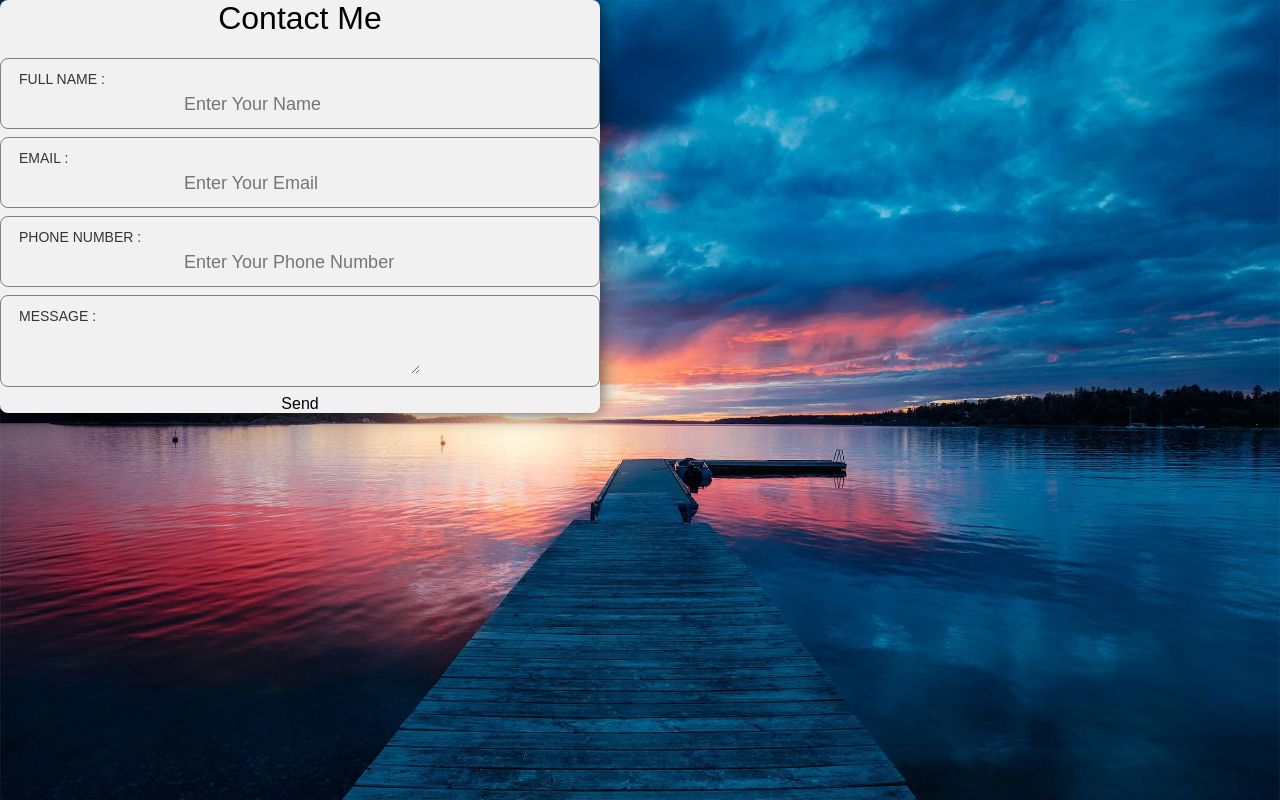
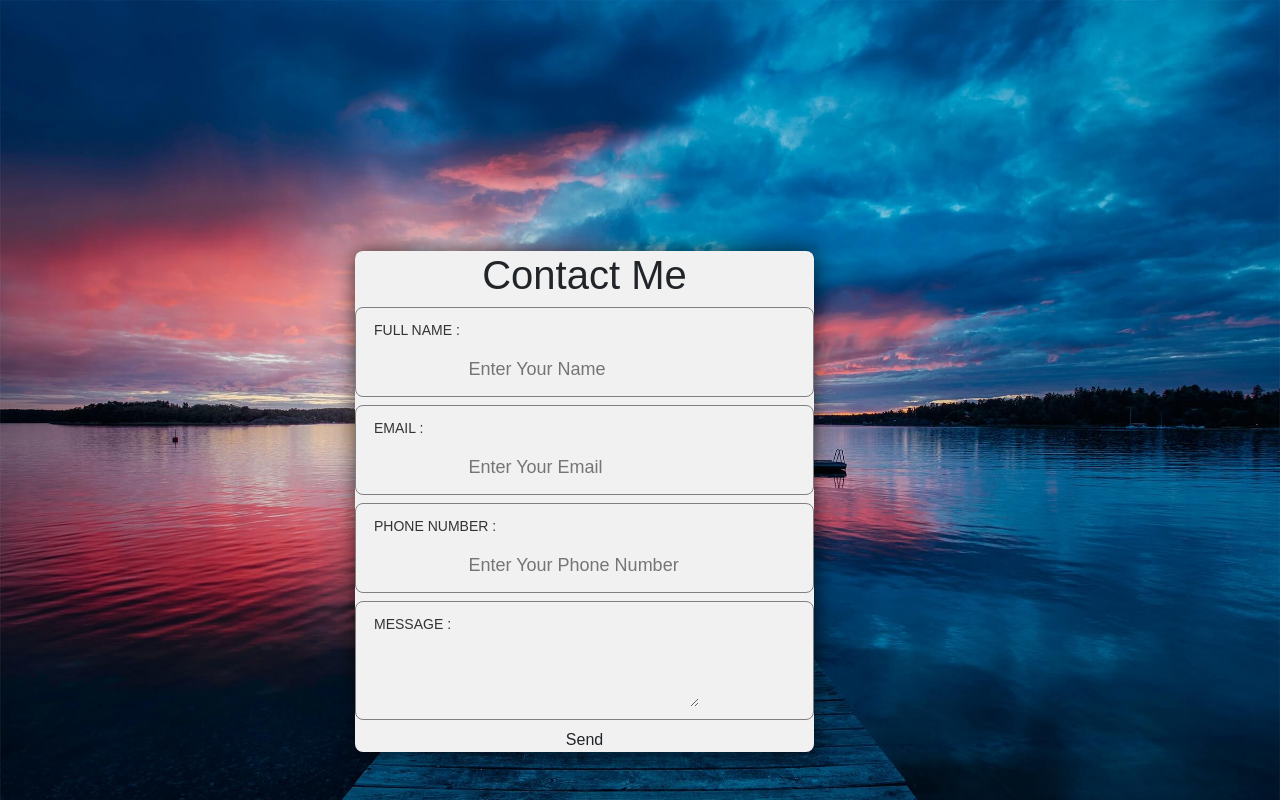
Before and after one commit to Donius-1/donius-1.github.io, a plain HTML site: page contact.html in a window 1280 px wide. Drawn offline with nearby package versions, Linux system fonts and the light colour scheme.

Commit message:
updated css

```diff
--- a/contact.html
+++ b/contact.html
@@ -1,13 +1,14 @@
 <head>
     <title>Donius Website</title>
+    <link rel="stylesheet" href="https://stackpath.bootstrapcdn.com/bootstrap/4.3.1/css/bootstrap.min.css"
+        integrity="sha384-ggOyR0iXCbMQv3Xipma34MD+dH/1fQ784/j6cY/iJTQUOhcWr7x9JvoRxT2MZw1T" crossorigin="anonymous">
     <link rel="stylesheet" type="text/css" href="./donct.css" />
-
 </head>
 
 <body>
     <div class="container">
         <div class="row">
-                <div class="col align-self-center">
+            <div class="col-lg-6">
                 <div class="contact-form">
                     <h1>Contact Me</h1>
 
@@ -39,4 +40,5 @@
         </div>
     </div>
 </body>
+
 </html>
```
Lines whose indentation alone changed are shown as unchanged.
